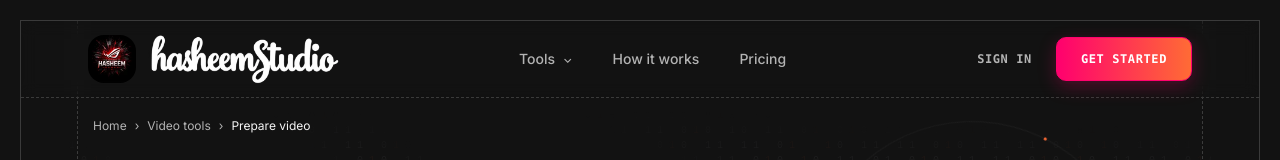
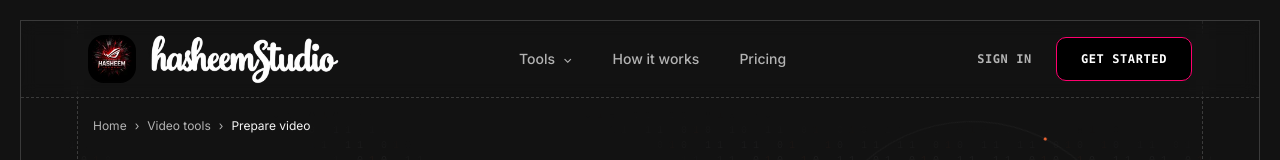
Before and after one commit to yusosadick/hasheemstudio, a React (Vite) app in the folder apps/web/: page / in a window 1280 px wide. Shown: the top 160 px of the page. Built offline with nearby package versions, Linux system fonts and the light colour scheme; no server answers.

Commit message:
style(web): Get Started button black with pink border
Co-Authored-By: Claude Sonnet 5 <noreply@anthropic.com>
Claude-Session: https://claude.ai/code/session_01KMRJAcnX8NKK61hskr7mn6

```diff
--- a/apps/web/src/components/Nav.tsx
+++ b/apps/web/src/components/Nav.tsx
@@ -119,7 +119,7 @@ export function Nav() {
           ) : (
             <motion.div key="out" className="flex items-center gap-2 sm:gap-3" initial={reduce ? false : { opacity: 0, x: -10 }} animate={{ opacity: 1, x: 0 }} exit={{ opacity: 0 }} transition={{ duration: 0.22 }}>
               <a href="/login" className="hidden min-h-touch items-center px-3 font-mono text-xs font-semibold uppercase tracking-wider text-foreground-muted transition-colors hover:text-foreground sm:inline-flex">Sign in</a>
-              <a href="/login" className="inline-flex min-h-touch items-center rounded-md border border-[#ff006e] bg-gradient-primary px-4 sm:px-6 whitespace-nowrap font-mono text-[11px] sm:text-xs font-semibold uppercase tracking-wider text-white shadow-[0_6px_18px_rgba(255,0,110,0.25)] transition hover:brightness-110">Get Started</a>
+              <a href="/login" className="inline-flex min-h-touch items-center rounded-md border border-[#ff006e] bg-black px-4 sm:px-6 whitespace-nowrap font-mono text-[11px] sm:text-xs font-semibold uppercase tracking-wider text-white transition-colors hover:bg-[#ff006e]/15">Get Started</a>
             </motion.div>
           )}
           </AnimatePresence>
```
